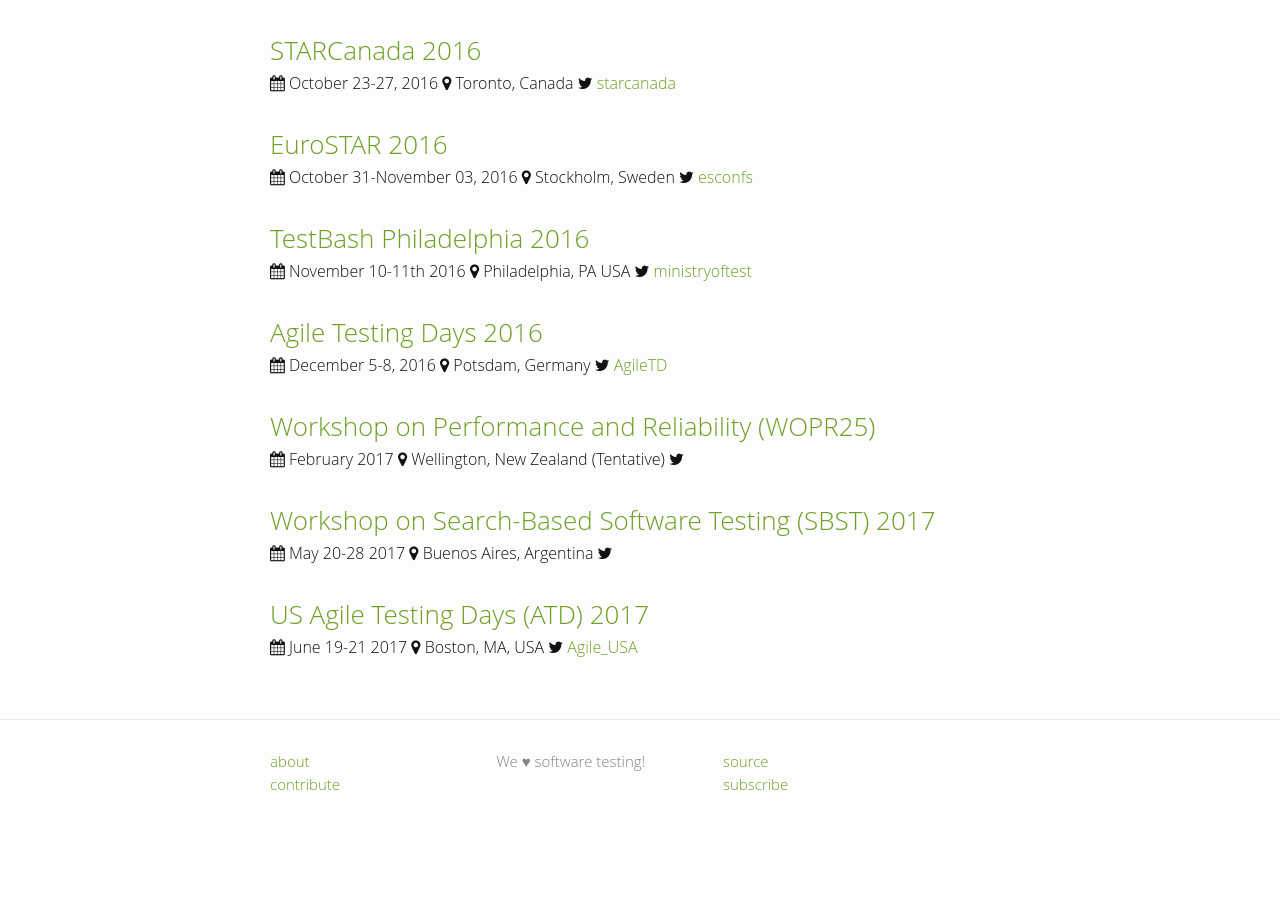
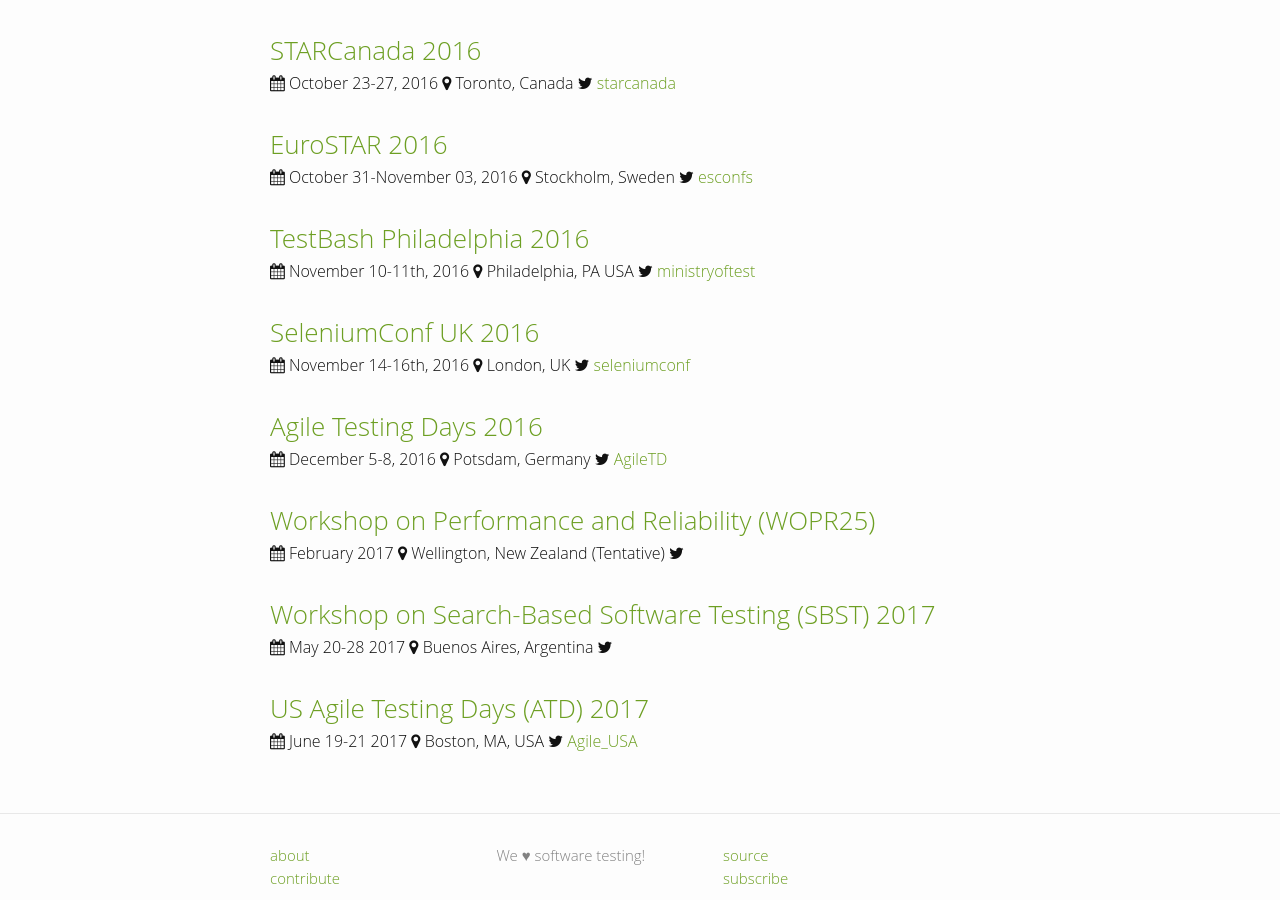
Before and after one commit to TestingConferences/testingconferences.github.io, a Jekyll site: the page built from index.html, in a window 1280 px wide and 900 px high, scrolled down 1668 px. Built offline with Jekyll 4.4.1, drawn with Linux system fonts in a browser that asks for light colours; before the commit the page ends 2523 px from its top, so only the background shows below that.

Commit message:
added selenium conference 2016 in london

```diff
--- a/_data/current.yml
+++ b/_data/current.yml
@@ -108,9 +108,15 @@
 
 - name: TestBash Philadelphia 2016
   location: Philadelphia, PA USA
-  dates: "November 10-11th 2016"
+  dates: "November 10-11th, 2016"
   url: http://www.ministryoftesting.com/training-events/testbash-philadelphia-2016/
   twitter: ministryoftest
+
+- name: SeleniumConf UK 2016
+  location: London, UK
+  dates: "November 14-16th, 2016"
+  url: http://seleniumconf.co.uk/
+  twitter: seleniumconf
 
 - name: Agile Testing Days 2016
   location: Potsdam, Germany
```
